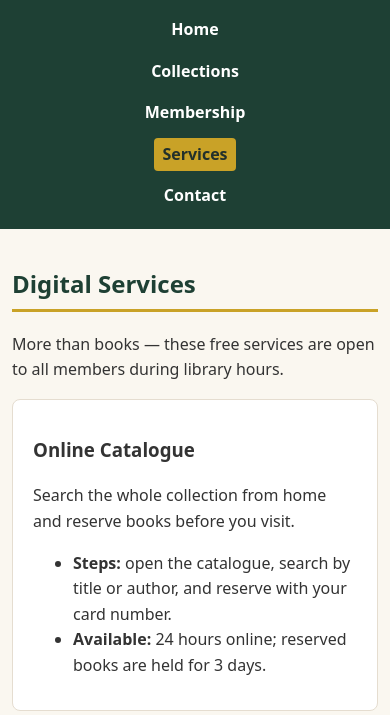
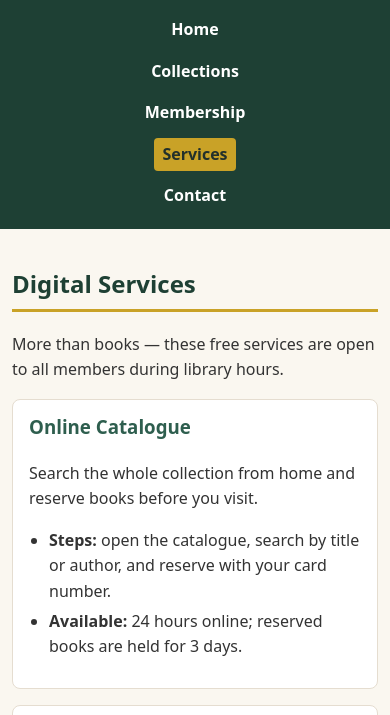
Before and after one commit to anasyousaf-dev/readers-haven-library, a website: page src/services.html in a window 390 px wide. Shown: the part 95-810 px from the top of the page. Drawn offline with Linux system fonts and the light colour scheme.

Commit message:
style: add services page styles with media query

```diff
--- a/styles/style.css
+++ b/styles/style.css
@@ -250,3 +250,25 @@ main h2 {
     font-size: 1.1rem;
   }
 }
+
+/* ===== SERVICES PAGE STYLES (feature/services-page) ===== */
+
+.service h3 {
+  color: var(--primary);
+  margin-top: 0;
+}
+
+.service ul {
+  padding-left: 1.25rem;
+}
+
+.service li {
+  margin-bottom: 0.25rem;
+}
+
+/* Services page responsiveness: tighter card padding on narrow screens. */
+@media (max-width: 600px) {
+  .service {
+    padding: 0.75rem 1rem;
+  }
+}
```
